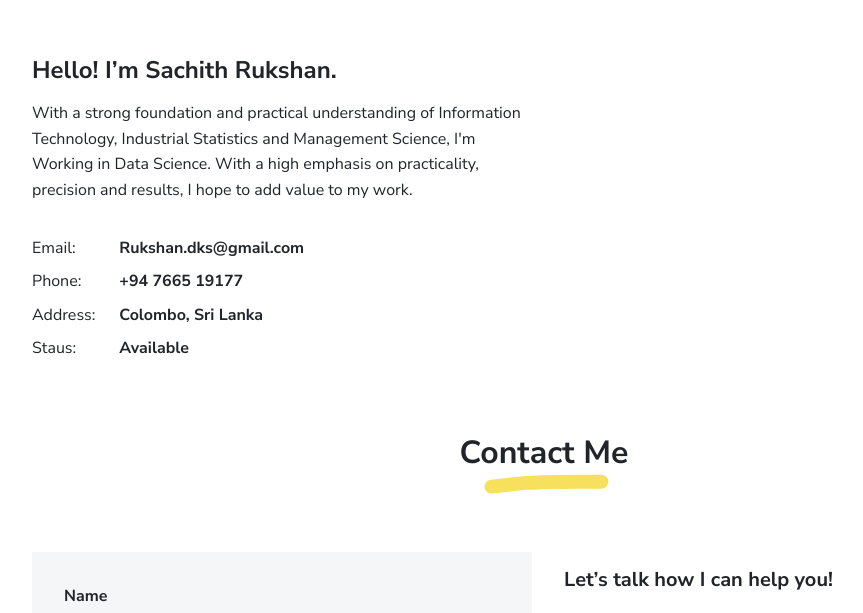
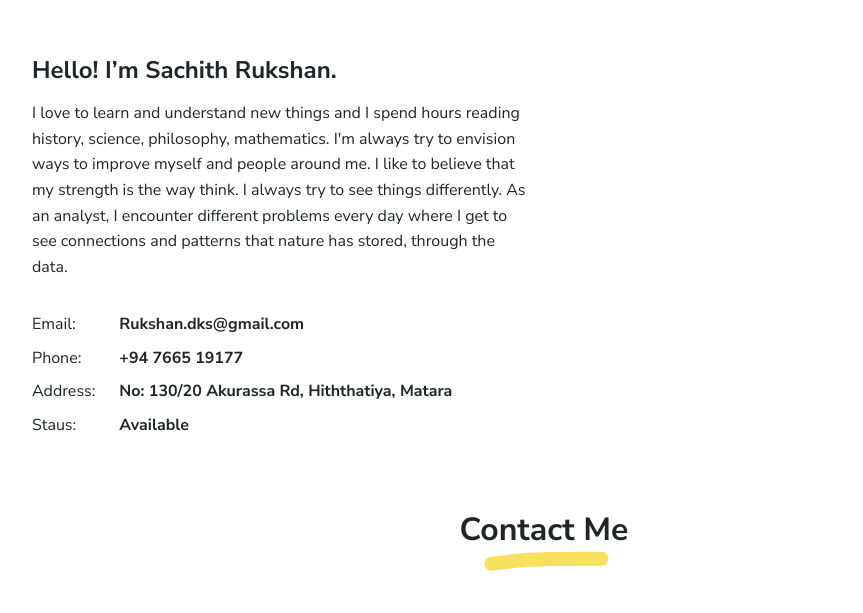
Before and after one commit to DksRukshan/resume-web-site, a plain HTML site: page index.html in a window 1280 px wide. Shown: the part 778-1391 px from the top of the page, without its empty margins (96-959 px from the left). Drawn offline with Linux system fonts and the light colour scheme.

Commit message:
changes in 9.15

```diff
--- a/index.html
+++ b/index.html
@@ -59,11 +59,10 @@
             <div class="social-nav" data-aos="fade-up" data-aos-delay="200">
               <nav role="navigation">
                 <ul class="nav justify-content-left">
-                  <li class="nav-item"><a class="nav-link" href="https://twitter.com/templateflip" title="Twitter"><i class="fab fa-twitter"></i><span class="menu-title sr-only">Twitter</span></a></li>
-                  <li class="nav-item"><a class="nav-link" href="https://www.facebook.com/templateflip" title="Facebook"><i class="fab fa-facebook"></i><span class="menu-title sr-only">Facebook</span></a></li>
-                  <li class="nav-item"><a class="nav-link" href="https://www.instagram.com/templateflip" title="Instagram"><i class="fab fa-instagram"></i><span class="menu-title sr-only">Instagram</span></a></li>
-                  <li class="nav-item"><a class="nav-link" href="https://www.linkedin.com/" title="LinkedIn"><i class="fab fa-linkedin"></i><span class="menu-title sr-only">LinkedIn</span></a></li>
-                  <li class="nav-item"><a class="nav-link" href="https://www.behance.net/templateflip" title="Behance"><i class="fab fa-behance"></i><span class="menu-title sr-only">Behance</span></a></li>
+                  <li class="nav-item"><a class="nav-link" href="https://twitter.com/dks_rukshan" title="Twitter"><i class="fab fa-twitter"></i><span class="menu-title sr-only">Twitter</span></a></li>
+                  <li class="nav-item"><a class="nav-link" href="https://www.facebook.com/profile.php?id=100009827568391" title="Facebook"><i class="fab fa-facebook"></i><span class="menu-title sr-only">Facebook</span></a></li>
+                  <li class="nav-item"><a class="nav-link" href="https://www.instagram.com/rukshandks/" title="Instagram"><i class="fab fa-instagram"></i><span class="menu-title sr-only">Instagram</span></a></li>
+                  <li class="nav-item"><a class="nav-link" href="www.linkedin.com/in/sachith-rukshan" title="LinkedIn"><i class="fab fa-linkedin"></i><span class="menu-title sr-only">LinkedIn</span></a></li>
                 </ul>
               </nav>
             </div>
@@ -80,14 +79,10 @@
     <div class="row">
       <div class="col-md-6">
         <h2 class="h4 my-2">Hello! I’m Sachith Rukshan.</h2>
-        <p>With a strong foundation and
-          practical understanding of
-          Information Technology, Industrial
-          Statistics and Management Science,
-          I'm Working
-          in Data Science. With a high emphasis
-          on practicality, precision and results,
-          I hope to add value to my work.</p>
+        <p>I love to learn and understand new things and I spend hours reading history, science, philosophy, mathematics.
+          I'm always try to envision ways to improve myself and people around me.
+          I like to believe that my strength is the way think. I always try to see things differently.
+          As an analyst, I encounter different problems every day where I get to see connections and patterns that nature has stored, through the data.</p>
         <div class="row mt-3">
           <!-- <div class="col-sm-2">
             <div class="pb-1">Age:</div>
@@ -117,7 +112,7 @@
             <div class="pb-1">Address:</div>
           </div>
           <div class="col-sm-10">
-            <div class="pb-1 fw-bolder">Colombo, Sri Lanka</div>
+            <div class="pb-1 fw-bolder">No: 130/20 Akurassa Rd, Hiththatiya, Matara</div>
           </div>
           <div class="col-sm-2">
             <div class="pb-1">Staus:</div>
```
